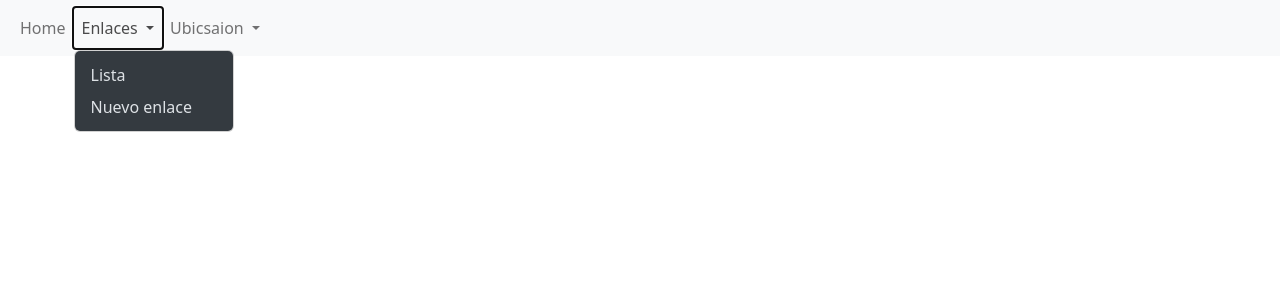
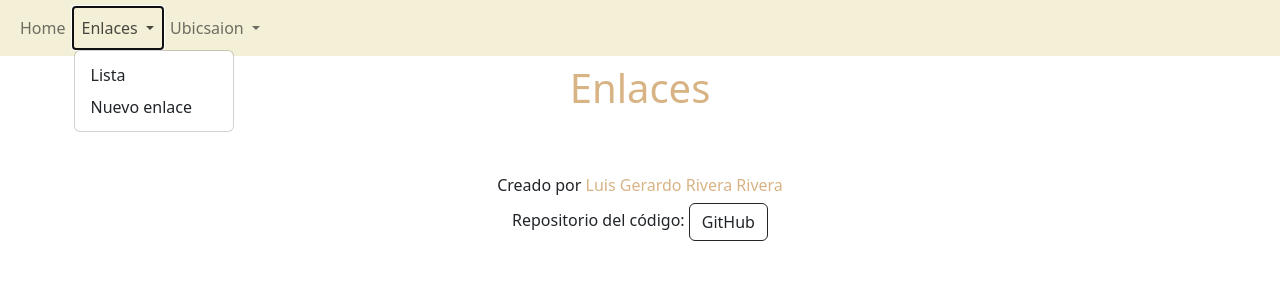
Before and after one commit to LuisGRR/MarcadorPages, a PHP site: page /MarcadorPages/Enlaces in a window 1280 px wide, after a click on "Enlaces". Shown: the top 300 px of the page. Run offline with PHP 8.4, Linux system fonts and the light colour scheme; data that the repository does not hold is empty.

Commit message:
Correcion de diseño front

```diff
--- a/controller/enlaces.php
+++ b/controller/enlaces.php
@@ -36,9 +36,7 @@ class Enlaces extends \Libs\Controller{
         $estado = $this->model->deleteLink($param[0]);
 
         if($estado){
-            $mensaje = "Enlace elimnado exitosamente";
-            $this->view->mensaje = $mensaje;
-            $this->render();
+            $this->redirect('http://localhost/MarcadorPages/Enlaces');
         }else{
             $mensaje = "no se a eliminado el enlace";
             $this->view->mensaje = $mensaje;
--- a/controller/ubicasion.php
+++ b/controller/ubicasion.php
@@ -68,8 +68,7 @@ class Ubicasion extends \Libs\Controller{
         $estado = $this->model->deletedUbucasion($param[0]);
 
         if($estado){
-            $mensaje = "Ubicasión eliminada exitosamente";
-            $this->render($mensaje);
+            $this->redirect('http://localhost/MarcadorPages/Ubicasion');
         }else{
             $mensaje = "La ubicasión contiene enlaces";
             $this->render($mensaje);
--- a/public/main.css
+++ b/public/main.css
@@ -1,13 +1,44 @@
-.customSuggestionsList > div {
-  max-height: 300px;
-  min-height: 50px;
-  border: 2px solid pink;
-  overflow: auto;
+:root {
+  --primary-color: #cee5d0;
+  --secondaryColor: #f3f0d7;
+  --textColor: #d8b384;
+  --detailColor: #5e454b;
 }
 
-.customSuggestionsList .empty {
-  color: #999;
-  font-size: 20px;
-  text-align: center;
-  padding: 1em;
+.primaryColor {
+  background-color: var(--primaryColor) !important;
 }
+.secondaryColor {
+  background-color: var(--secondaryColor);
+}
+
+.textColor {
+  color: var(--textColor);
+}
+
+.detailColor {
+  color: var(--detailColor) !important;
+}
+
+.borderColor {
+  border-color: var(--primary-color) !important;
+}
+
+.btnColor {
+  background-color: var(--secondaryColor);
+}
+
+.btnColor:hover {
+  background-color: var(--textColor);
+}
+
+.enlace {
+  color: var(--textColor);
+}
+.enlace:hover {
+  color: var(--detailColor);
+}
+
+.heigError {
+  height: 60vh;
+}
--- a/view/enlaces/index.php
+++ b/view/enlaces/index.php
@@ -4,16 +4,18 @@
     <meta charset="UTF-8">
     <meta http-equiv="X-UA-Compatible" content="IE=edge">
     <meta name="viewport" content="width=device-width, initial-scale=1.0">
-    <title>Document</title>
+    <title><?php echo APP_NAME; ?></title>
     <?php require'view/importsHead.php' ?>
-
+    <link rel="stylesheet" href="public/main.css">
 </head>
 <body>
 <?php require'view/header.php' ?>
 
 <main class="container">
-    <h1>Enlaces</h1>
-    <div class="row justify-content-md-center">
+    <div class="row mt-2 text-center">
+        <h1 class="textColor" >Enlaces</h1>
+    </div>
+    <div class="row mt-2 row-cols-1 row-cols-md-3 g-4" >
             <?php
                 include_once 'models/class/enlaces.php';
 
@@ -21,11 +23,11 @@
                     $enlace = new \Models\Class\Enlaces();
                     $enlace = $row;
             ?>
-        <div class="col g-3"">
-            <div class="card" style="width: 19rem;">
-                <div class="card-header bg-transparent border-success">
-                    <h5 class="card-title"> <?php echo $enlace->nombre; ?> </h5>
-                    <h6 class="card-subtitle mb-2 text-muted"><?php echo $enlace->ubicasion; ?></h6>
+        <div class="col"">
+            <div class="card borderColor shadow rounded" style="width: 19rem;">
+                <div class="card-header bg-transparent detailColor">
+                    <h5 class="card-title detailColor"> <?php echo $enlace->nombre; ?> </h5>
+                    <h6 class="card-subtitle mb-2 textColor"><?php echo $enlace->ubicasion; ?></h6>
                 </div>
                 <div class="card-body">
                     <p class="card-text"> <?php echo $enlace->link; ?></p>
@@ -41,6 +43,7 @@
             <?php }?>
     </div>
 </main>
+    <?php require'view/footer.php' ?>
     <?php require'view/importsFooter.php' ?>
 </body>
 </html>
--- a/view/footer.php
+++ b/view/footer.php
@@ -0,0 +1,6 @@
+<footer class="container">
+    <section class="d-flex flex-column justify-content-center align-items-center mt-5">
+        <h6>Creado por <span class="textColor" >Luis Gerardo Rivera Rivera</span> </h6>
+        <p>Repositorio del código: <a href="" class="btn btn-outline-dark">GitHub</a>  </p>
+    </section>
+</footer>
--- a/view/header.php
+++ b/view/header.php
@@ -1,4 +1,4 @@
-<nav  class="navbar navbar-expand-lg bg-light">
+<nav  class="secondaryColor navbar navbar-expand-lg ">
     <div class="container-fluid">
         <!-- <a class="navbar-brand" href="http://localhost/MarcadorPages/">Navbar</a> -->
         <button class="navbar-toggler" type="button" data-bs-toggle="collapse" data-bs-target="#navbarNav" aria-controls="navbarNav" aria-expanded="false" aria-label="Toggle navigation">
@@ -12,7 +12,7 @@
                     <a class="nav-link dropdown-toggle" href="#" role="button" data-bs-toggle="dropdown" aria-expanded="false">
                         Enlaces
                     </a>
-                    <ul class="dropdown-menu dropdown-menu-dark">
+                    <ul class="dropdown-menu ">
                         <li><a class="dropdown-item" href="http://localhost/MarcadorPages/Enlaces">Lista</a></li>
                         <li><a class="dropdown-item" href="http://localhost/MarcadorPages/Enlaces/Nuevo">Nuevo enlace</a></li>
                     </ul>
@@ -21,7 +21,7 @@
                     <a class="nav-link dropdown-toggle" href="#" role="button" data-bs-toggle="dropdown" aria-expanded="false">
                         Ubicsaion
                     </a>
-                    <ul class="dropdown-menu dropdown-menu-dark">
+                    <ul class="dropdown-menu ">
                         <li><a class="dropdown-item" href="http://localhost/MarcadorPages/Ubicasion">Lista</a></li>
                         <li><a class="dropdown-item" href="http://localhost/MarcadorPages/Ubicasion/Nueva">Nuevo enlace</a></li>
                     </ul>
```
Also changed, not shown: view/enlaces/edit.php (+5 -5 lines), view/enlaces/nuevo.php (+5 -4 lines), view/error/error.php (+7 -6 lines), view/main/index.php (+14 -10 lines), view/ubicasion/edit.php (+5 -3 lines), view/ubicasion/index.php (+10 -9 lines), view/ubicasion/nuevo.php (+5 -3 lines), 1 other file.
